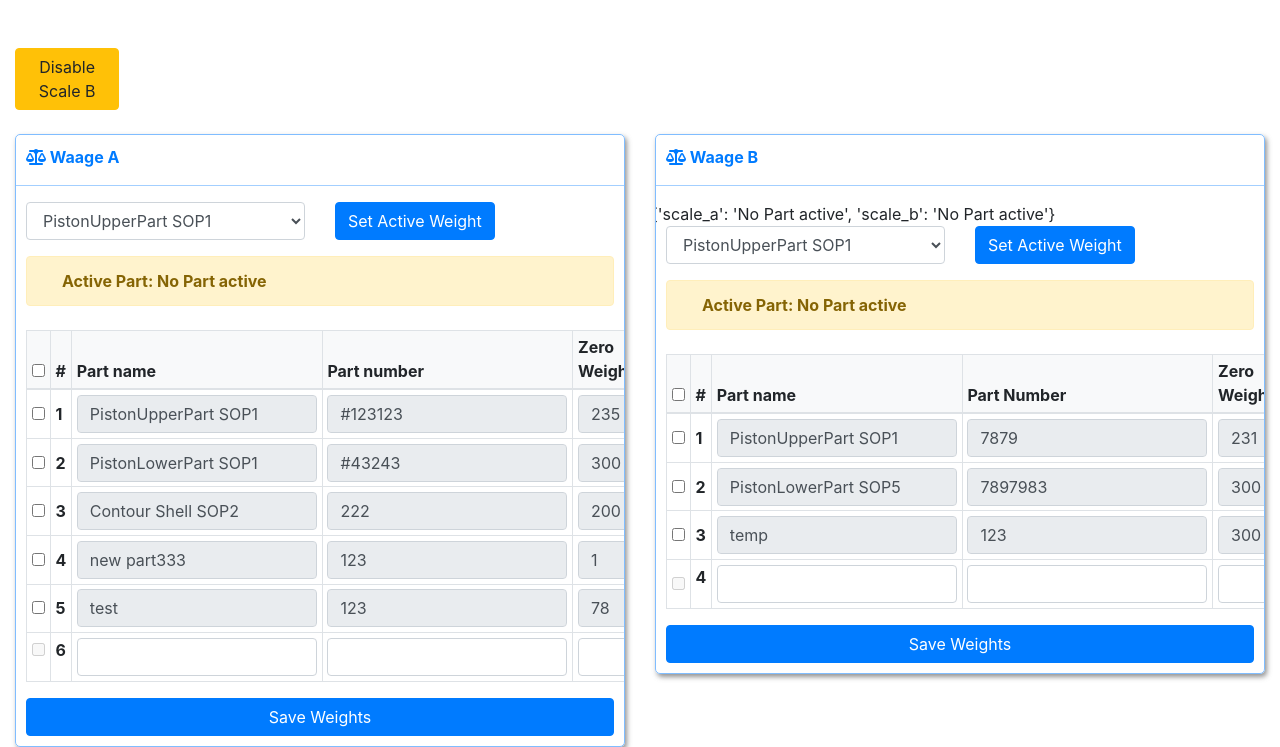
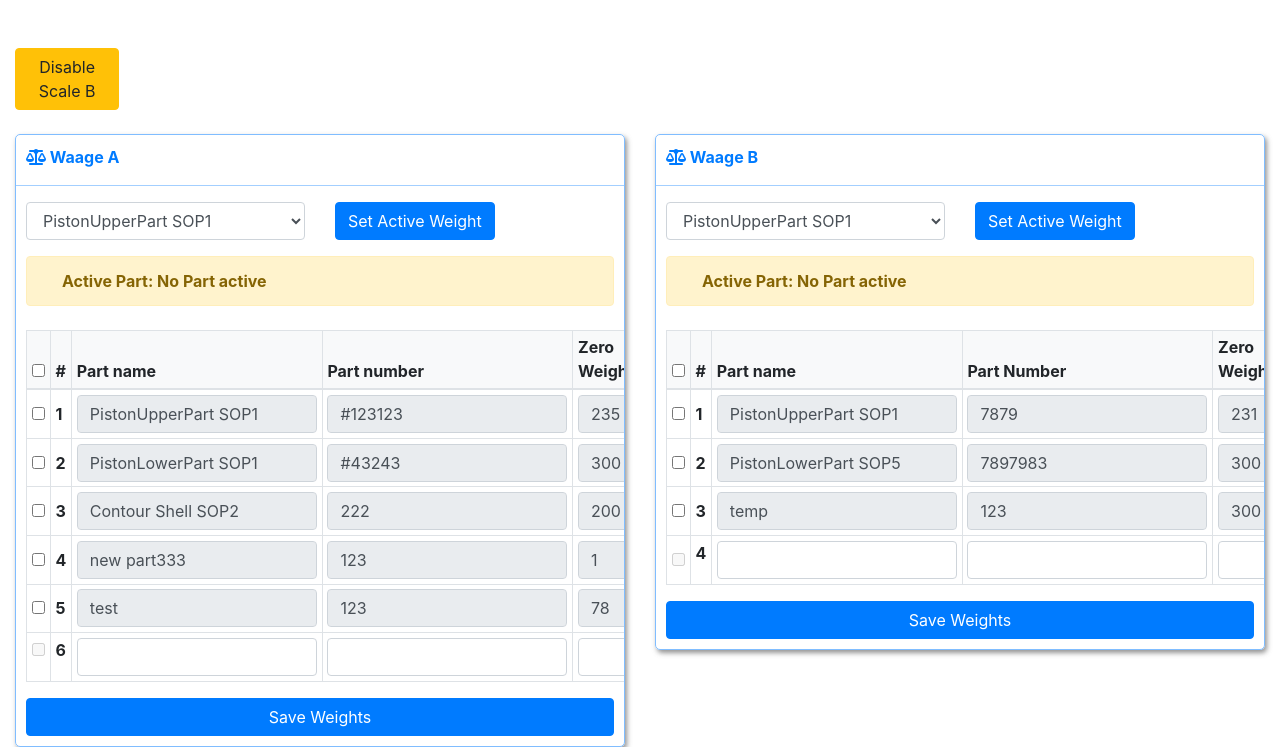
Before and after one commit to arborin/part_information_tracking_system, a Flask app: page / in a window 1280 px wide. Shown: the part 58-805 px from the top of the page. Run offline with Flask 2, Linux system fonts and the light colour scheme; some libraries are stand-ins or nearby versions.

Commit message:
[FIX] interface output

```diff
--- a/PartInformationTrackingSystem_v1/templates/base.html
+++ b/PartInformationTrackingSystem_v1/templates/base.html
@@ -114,7 +114,6 @@
                     </div>
 
                     <div class="row mb-3">
-                        {{ active_weight }}
                         <div class="col-md-6">
                             <select id="selectActiveWeightScaleB" class="form-control">
                                 {% for weight in weights %}
```
